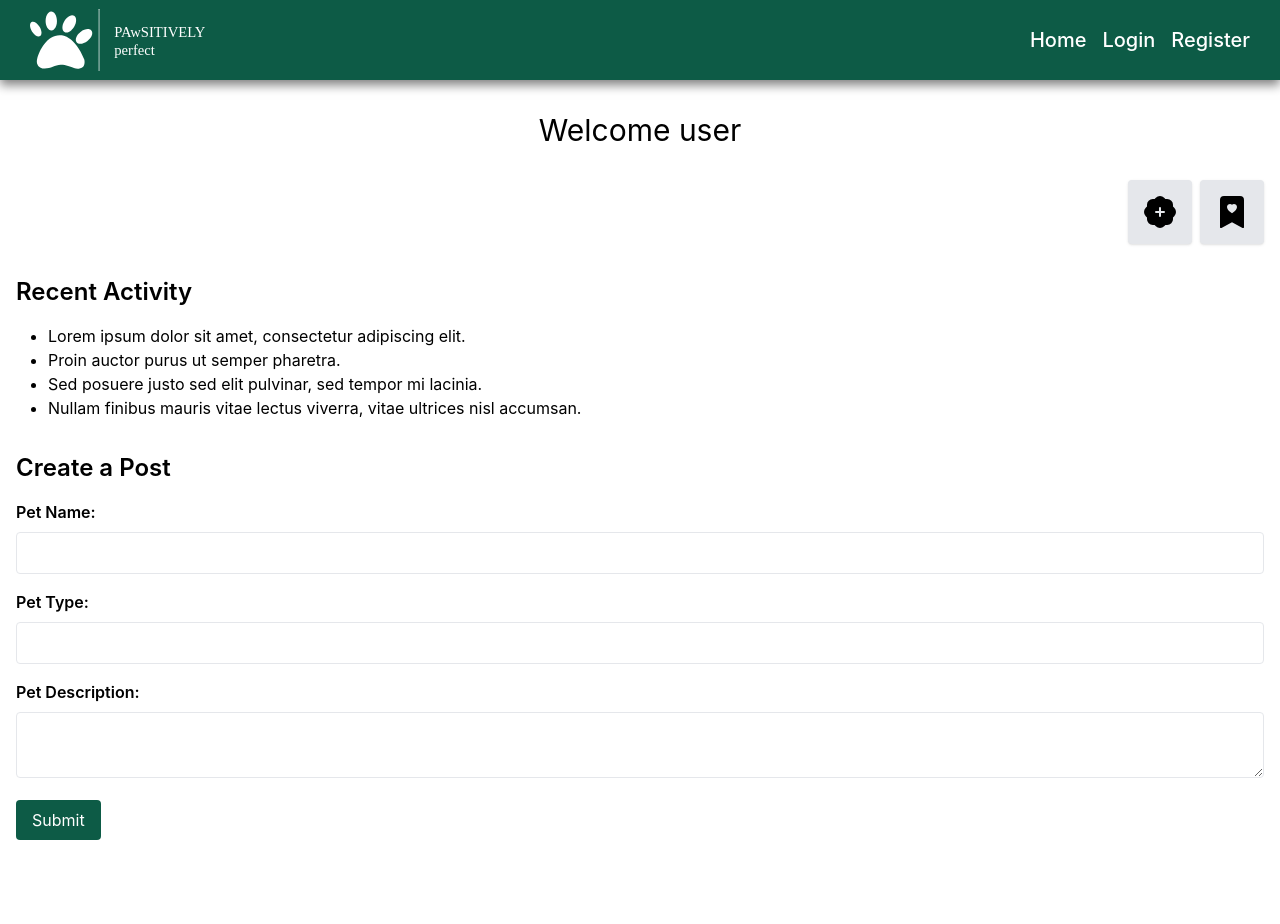
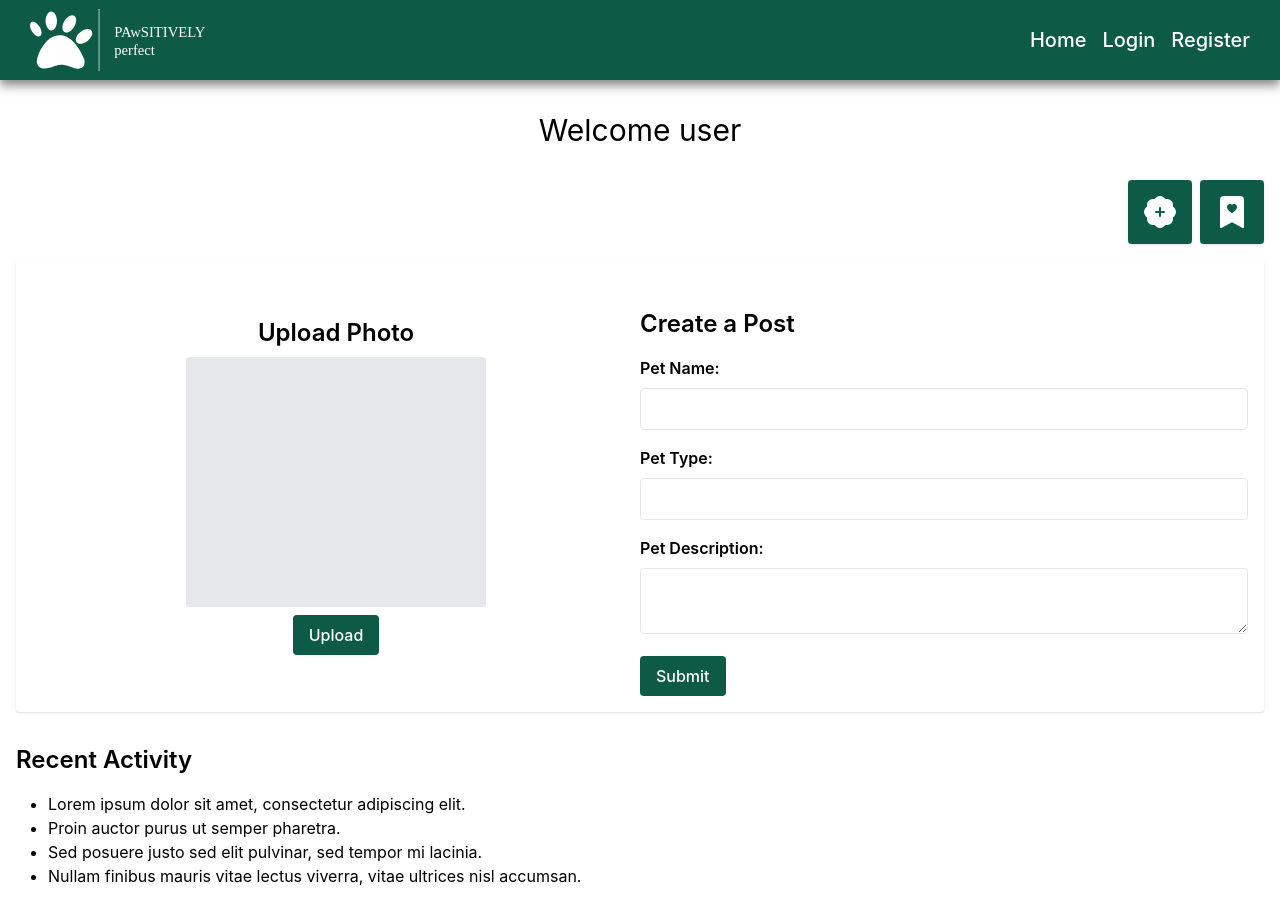
Before and after one commit to sup25/pet, a React (Create React App) app in the folder client/: page /dashboard in a window 1280 px wide. Both pictures are taken after a click on the element 1160 px from the left and 212 px from the top of the page. Shown: the top 924 px of the page. Built offline with nearby package versions, Linux system fonts and the light colour scheme.

Commit message:
updated dashboard

```diff
--- a/client/src/Dashboard.js
+++ b/client/src/Dashboard.js
@@ -4,6 +4,7 @@ import { BsFillBookmarkHeartFill, BsFillPatchPlusFill } from "react-icons/bs";
 
 const Dashboard = () => {
   const [posts, setPosts] = useState([]);
+
   const [formData, setFormData] = useState({
     petName: "",
     petType: "",
@@ -39,43 +40,40 @@ const Dashboard = () => {
       <div className="container mx-auto pb-20 px-4">
         <div className="flex justify-end gap-2">
           <div
-            className="bg-gray-200 p-4 rounded flex shadow justify-center items-center cursor-pointer"
+            className="bg-gray-20 bg-[#0d5b46] hover:bg-[#107359]  p-4 rounded flex shadow justify-center items-center cursor-pointer"
             onClick={toggleForm}
           >
-            <BsFillPatchPlusFill className="w-8 h-auto" />
+            <BsFillPatchPlusFill className="w-8 h-auto text-white " />
           </div>
-          <div className="bg-gray-200 p-4 rounded flex shadow justify-center items-center">
-            <BsFillBookmarkHeartFill className="w-8 h-auto" />
+          <div className=" bg-[#0d5b46] hover:bg-[#107359] p-4 rounded flex shadow justify-center items-center">
+            <BsFillBookmarkHeartFill className="w-8 h-auto text-white " />
           </div>
         </div>
-        <div className="mt-8">
-          <h2 className="text-2xl font-semibold mb-4">Recent Activity</h2>
-          <ul className="list-disc pl-8">
-            <li>Lorem ipsum dolor sit amet, consectetur adipiscing elit.</li>
-            <li>Proin auctor purus ut semper pharetra.</li>
-            <li>Sed posuere justo sed elit pulvinar, sed tempor mi lacinia.</li>
-            <li>
-              Nullam finibus mauris vitae lectus viverra, vitae ultrices nisl
-              accumsan.
-            </li>
-          </ul>
+        <div
+          className={`p-4 mt-4 tooltip="Add new post" gap-4 rounded flex justify-center items-center ${
+            clickFill ? "shadow" : ""
+          }`}
+        >
+          {clickFill && (
+            <div className="md:flex-nowrap flex-wrap flex justify-between w-full">
+              <div className="flex flex-col w-full justify-center items-center gap-2">
+                <h2 className="text-2xl font-semibold">Upload Photo</h2>
+                <div className="w-[300px] h-[250px] rounded bg-gray-200"></div>
+                <button
+                  type="submit"
+                  className="bg-[#0d5b46] hover:bg-[#107359] text-white py-2 px-4 rounded font-medium"
+                >
+                  Upload
+                </button>
               </div>
-        <div className="mt-8">
-          <ul className="space-y-4">
-            {posts.map((post, index) => (
-              <li key={index} className="bg-gray-100 p-4 rounded shadow">
-                <h3 className="text-lg font-semibold">{post.petName}</h3>
-                <p className="mb-2">Type: {post.petType}</p>
-                <p>Description: {post.petDescription}</p>
-              </li>
-            ))}
-          </ul>
-          {clickFill && (
-            <div className="mt-8">
+              <div className="mt-8 w-full flex flex-col flex-wrap ">
                 <h2 className="text-2xl font-semibold mb-4">Create a Post</h2>
                 <form onSubmit={handleFormSubmit} className="space-y-4">
                   <div>
-                  <label htmlFor="petName" className="block mb-2 font-semibold">
+                    <label
+                      htmlFor="petName"
+                      className="block mb-2 font-semibold"
+                    >
                       Pet Name:
                     </label>
                     <input
@@ -88,7 +86,10 @@ const Dashboard = () => {
                     />
                   </div>
                   <div>
-                  <label htmlFor="petType" className="block mb-2 font-semibold">
+                    <label
+                      htmlFor="petType"
+                      className="block mb-2 font-semibold"
+                    >
                       Pet Type:
                     </label>
                     <input
@@ -117,13 +118,37 @@ const Dashboard = () => {
                   </div>
                   <button
                     type="submit"
-                  className="bg-[#0d5b46] hover:bg-[#107359] text-white py-2 px-4 rounded"
+                    className="bg-[#0d5b46] hover:bg-[#107359] text-white font-medium py-2 px-4 rounded"
                   >
                     Submit
                   </button>
                 </form>
               </div>
+            </div>
           )}
+        </div>
+        <div className="mt-8">
+          <h2 className="text-2xl font-semibold mb-4">Recent Activity</h2>
+          <ul className="list-disc pl-8">
+            <li>Lorem ipsum dolor sit amet, consectetur adipiscing elit.</li>
+            <li>Proin auctor purus ut semper pharetra.</li>
+            <li>Sed posuere justo sed elit pulvinar, sed tempor mi lacinia.</li>
+            <li>
+              Nullam finibus mauris vitae lectus viverra, vitae ultrices nisl
+              accumsan.
+            </li>
+          </ul>
+        </div>
+        <div className="mt-8">
+          <ul className="space-y-4">
+            {posts.map((post, index) => (
+              <li key={index} className="bg-gray-100 p-4 rounded shadow">
+                <h3 className="text-lg font-semibold">{post.petName}</h3>
+                <p className="mb-2">Type: {post.petType}</p>
+                <p>Description: {post.petDescription}</p>
+              </li>
+            ))}
+          </ul>
         </div>
       </div>
     </div>
```
Lines whose indentation alone changed are shown as unchanged.
